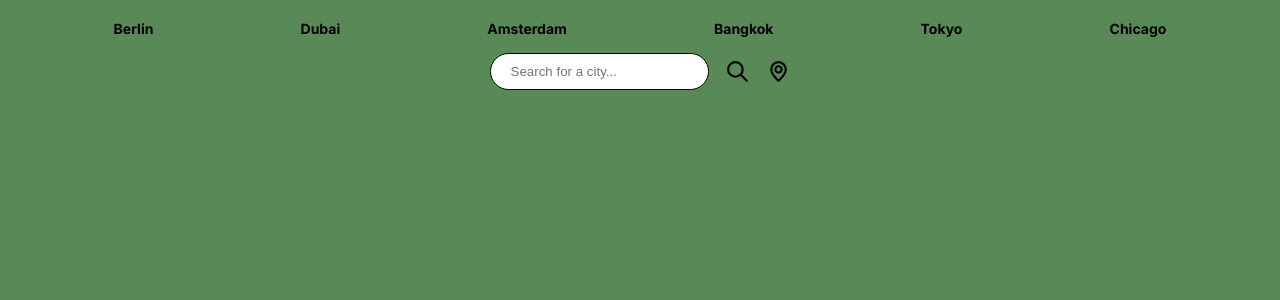
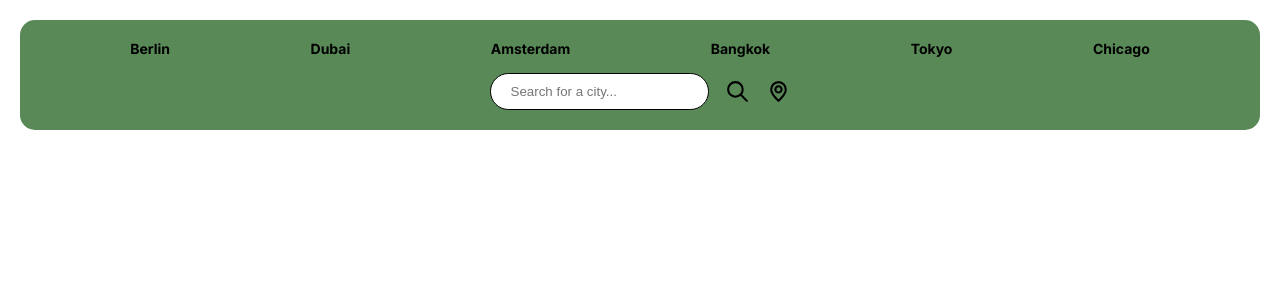
Before and after one commit to MSaeedNajafi/OrdinaWeatherWidget, a Next.js app: page / in a window 1280 px wide. Shown: the top 300 px of the page. Built offline with nearby package versions, Linux system fonts and the light colour scheme.

Commit message:
improve ui

```diff
--- a/app/components/WeatherComponent/WeatherComponent.module.css
+++ b/app/components/WeatherComponent/WeatherComponent.module.css
@@ -4,7 +4,7 @@
   width: 100%;
   background-color: #588957;
   padding: 20px 40px;
-  height: 100vh;
+  border-radius: 15px;
 }
 
 .gradientHot {
--- a/app/page.module.css
+++ b/app/page.module.css
@@ -9,4 +9,5 @@
 
 .input {
   width: 100%;
+  padding: 20px;
 }
```
